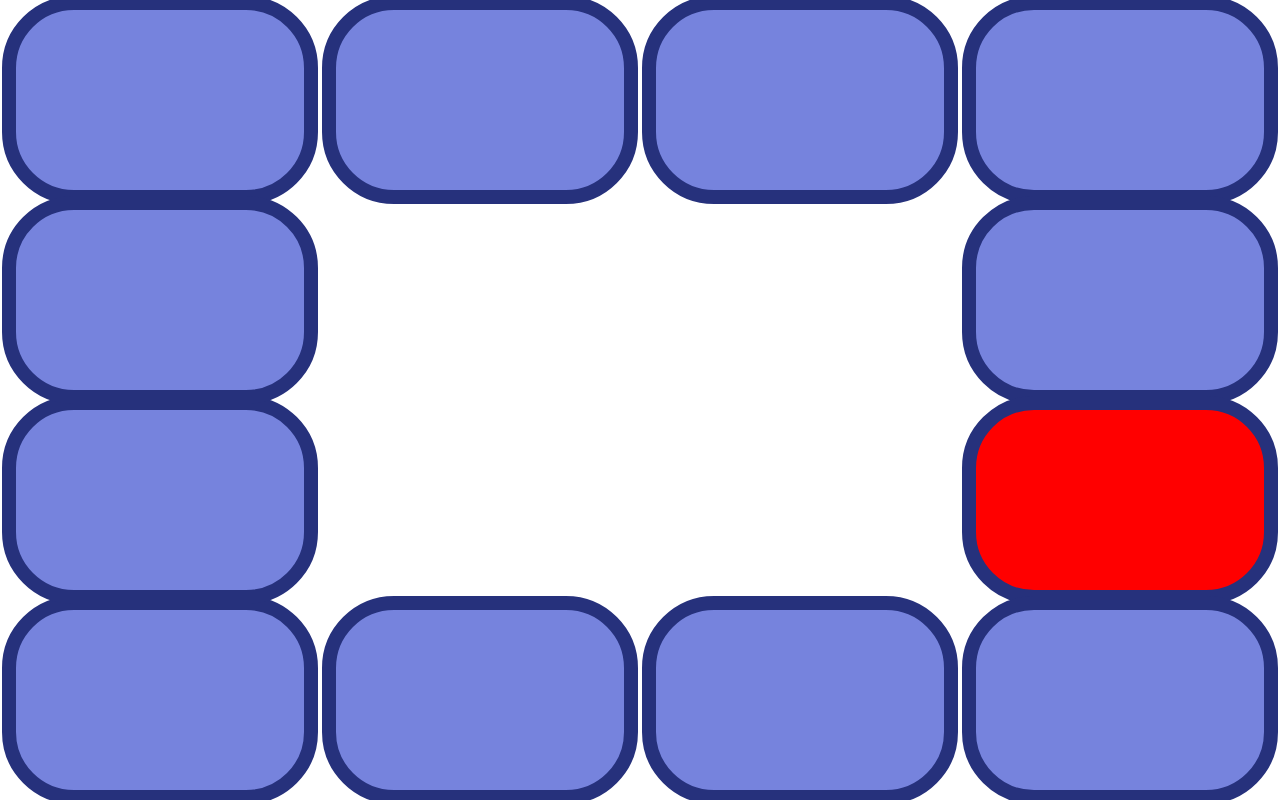
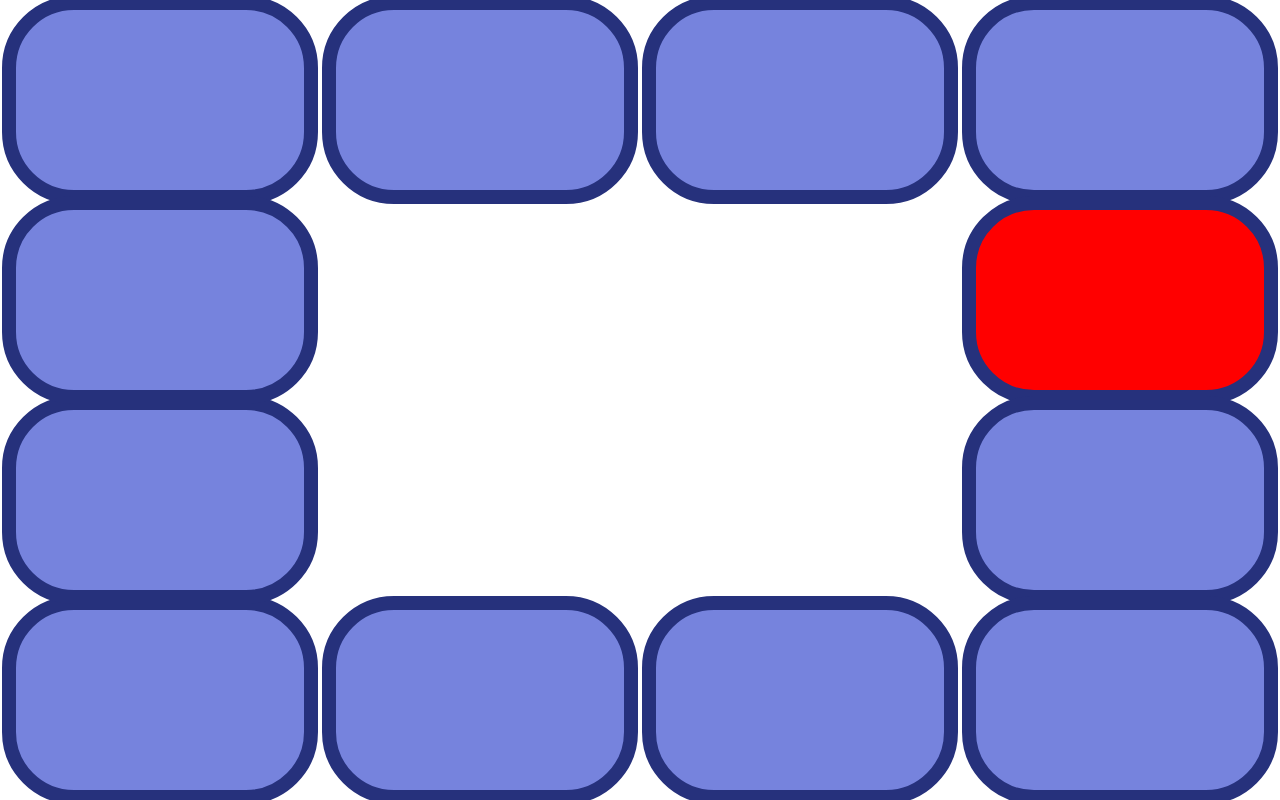
Before and after one commit to saltymule/OpenBrain, a plain HTML site: page OpenBrain/Games.bundle/Counter.html in a window 1280 px wide. Drawn offline with Linux system fonts and the light colour scheme.

Commit message:
Slowly increase the pace of the counter.

```diff
--- a/OpenBrain/Games.bundle/Counter.html
+++ b/OpenBrain/Games.bundle/Counter.html
@@ -176,7 +176,10 @@
                 return {
                     "state":GAME_STATE_NONE,
                     "lastTimestamp":(new Date()).getTime(),
+                    "internalTicks":0,
                     "ticks":0,
+                    "ticksToStartSpeed":0,
+                    "ticksToFullSpeed":60000,
                     "clocks":[
                         {
                             "states":[0,0,0,0,0,0,0,0,0,0,0,0],
@@ -194,17 +197,31 @@
 
             function incrementTicks(state){
 
-                var timestamp = (new Date()).getTime();
 
-                var t = timestamp - state.lastTimestamp; //in milleseconds
+              var timestamp = (new Date()).getTime();
 
-                var speed = 1.0;
+              var t = timestamp - state.lastTimestamp; //in milleseconds
 
-                state.ticks = state.ticks + t*speed;
+              var speed = 0.8; //average speed
+              var startingSpeed = 0.8;
+              var fullSpeed = 1.4;
 
-                state.lastTimestamp = (new Date()).getTime();
+              if(state.internalTicks > state.ticksToStartSpeed){
+                  if(state.internalTicks > state.ticksToFullSpeed){
+                      speed = fullSpeed;
+                  }else{
+                      speed = ( fullSpeed - startingSpeed ) * (state.internalTicks - state.ticksToStartSpeed) / (state.ticksToFullSpeed - state.ticksToStartSpeed)  + startingSpeed;
+                  }
+              }
 
-                return state;
+              state.internalTicks = state.internalTicks + t*speed;
+
+              state.ticks = state.internalTicks;
+
+              state.lastTimestamp = (new Date()).getTime();
+
+              return state
+
             }
 
             function shouldIncrementOffset(state){
```
